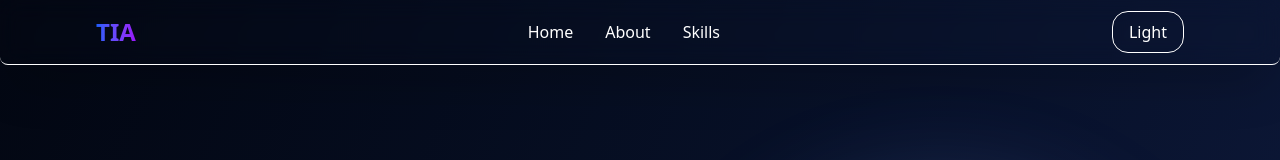
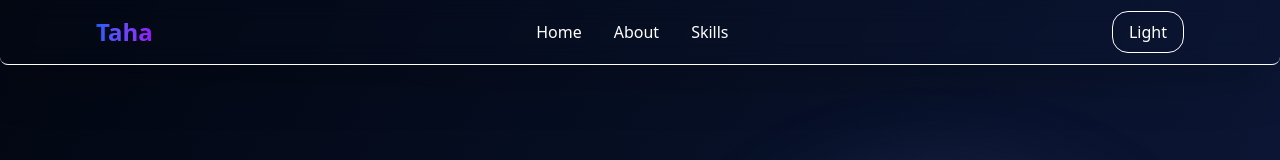
Before and after one commit to MahdiJDS/Member-portfolio, a React (Vite) app: page / in a window 1280 px wide. Shown: the top 160 px of the page. Built offline with nearby package versions, Linux system fonts and the light colour scheme; the HTML template or start-up script is replaced by a standard one.

Commit message:
Change brand name

```diff
--- a/src/components/Navbar.tsx
+++ b/src/components/Navbar.tsx
@@ -20,7 +20,7 @@ export default function Navigation({theme, setTheme}: Props) {
             <div className="max-w-6xl mx-auto px-4 sm:px-6 lg:px-8">
                 <div className="flex justify-between items-center h-16">
                     <div className="text-2xl font-bold bg-gradient-to-r from-blue-600 to-purple-600 bg-clip-text text-transparent">
-                        TIA
+                        Taha
                     </div>
 
                     {/* Desktop Navigation */}
```
